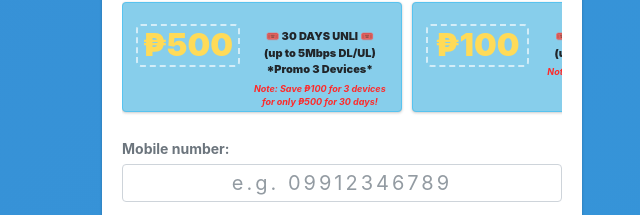
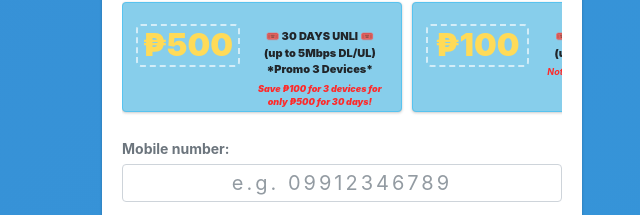
Before and after one commit to wilboy-store/voucher, a plain HTML site: page index.html in a window 1280 px wide. Shown: the part 213-428 px from the top of the page, 298-938 px from the left. Drawn offline with nearby package versions, Linux system fonts and the light colour scheme; a script that the page names is missing.

Commit message:
Update index.html

```diff
--- a/index.html
+++ b/index.html
@@ -210,7 +210,7 @@
             </div>
             <div class="card-text col">
             <p class="p-1 mb-0 mt-3" id="desc" data-value="500">🎟️ 30 DAYS UNLI 🎟️ <br>(up to 5Mbps DL/UL)<br>*Promo 3 Devices*</br></p>
-	    <p style="text-align:center;font-weight:bold;font-size:9px;color:#ff2929"> <i>Note: Save ₱100 for 3 devices for only ₱500 for 30 days!</i><br></p>
+	    <p style="text-align:center;font-weight:bold;font-size:9px;color:#ff2929"> <i><b>Save ₱100 for 3 devices for only ₱500 for 30 days!</b></i><br></p>
                 </div>
             </div>
         </div>
```
